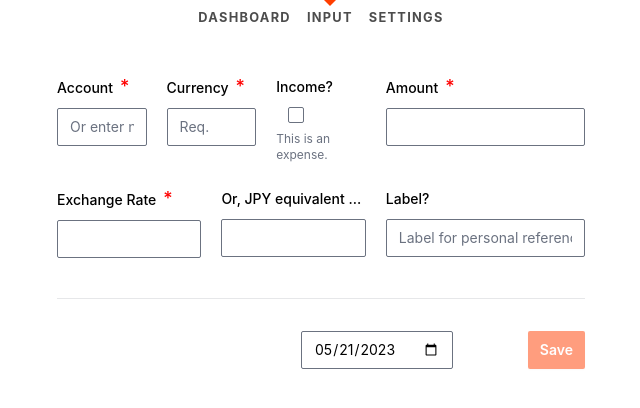
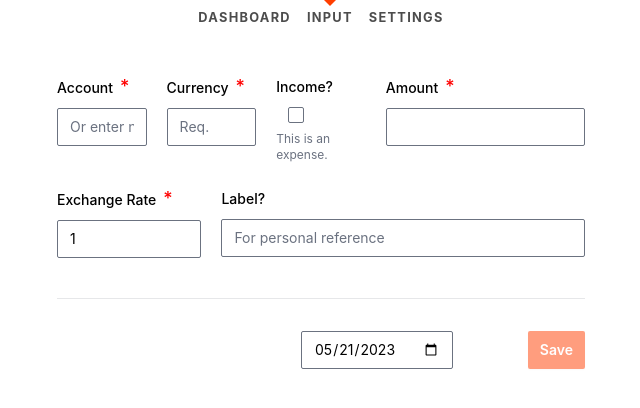
Before and after one commit to 0x5424/budget, a Svelte app: page / in a window 1280 px wide. Both pictures are taken after a click on the button "INPUT". Shown: the top 408 px of the page, without its empty margins (319-959 px from the left). Built offline with nearby package versions, Linux system fonts and the light colour scheme.

Commit message:
Add default rawRate value & show only when not mainCurrency selected
* Also update Settings descriptions

```diff
--- a/src/pages/Input.svelte
+++ b/src/pages/Input.svelte
@@ -1,6 +1,7 @@
 <script lang=ts>
   import type { Transaction } from 'src/lib/types'
   import { today, accounts, currencies, mainCurrency, mainAccount, DB, knownAccounts } from 'src/stores'
+  import { onMount } from 'svelte'
 
   let accountName: string = $mainAccount || ''
   let currencyName: string = $mainCurrency || ''
@@ -28,7 +29,7 @@
   function onSubmit() {
     const multiplyBy = sign ? 1 : -1
     // todo move to a store or smth
-    const formattedRate = rawRate.split('.').slice(0, 2).filter(s => Boolean(s.length)).map(s => s.replaceAll(/\D/g, '')).join('.')
+    const formattedRate = `${rawRate}`.split('.').slice(0, 2).filter(s => Boolean(s.length)).map(s => s.replaceAll(/\D/g, '')).join('.')
     const rateNum = Number(formattedRate)
 
     /**
@@ -66,11 +67,17 @@
     rawAmount = null
     sign = false
     label = ''
+    rateEquivalent = null
     // keep date
   }
+
+  onMount(() => {
+    // set rate onMount without affecting the reactive value's default
+    rawRate = '1'
+  })
 </script>
 
-<form class='container max-w-xl mx-auto px-6' on:submit|preventDefault={onSubmit}>
+<form autocomplete=off class='container max-w-xl mx-auto px-6' on:submit|preventDefault={onSubmit}>
   <section class='py-10 border-b border-gray-900/10'>
     <div class='grid grid-cols-7 md:grid-cols-10 gap-x-5 gap-y-6'>
       <div class='col-span-4 md:col-span-2'>
@@ -81,7 +88,7 @@
             id=account
             name=account
             list={$accounts.length ? 'accounts' : null}
-            class='block w-full rounded-sm sm:text-sm'
+            class='block w-full rounded-sm text-sm'
             placeholder='Or enter new name'
             bind:value={accountName}
           />
@@ -103,7 +110,7 @@
             required
             name=currency
             list=currencies
-            class='block w-full rounded-sm sm:text-sm'
+            class='block w-full rounded-sm text-sm'
             placeholder='Req.'
             bind:value={currencyName}
           />
@@ -133,15 +140,14 @@
             id=rawAmount
             name=rawAmount
             required
-            min=0
-            step=1
+            step=any
             inputmode=decimal
-            class='block w-full rounded-sm sm:text-sm'
+            class='block w-full rounded-sm md:text-sm'
             bind:value={rawAmount}
           />
         </div>
       </div>
-      <div class='col-span-3 md:col-span-3'>
+      <div class='col-span-3'>
         <label for=rawDate class='block text-sm font-medium leading-6'>Exchange Rate <span title=Required/></label>
         <div class=mt-2>
           <input
@@ -151,34 +157,42 @@
             required
             readonly={useRateEquivalent}
             inputmode=decimal
-            class='block w-full rounded-sm sm:text-sm'
+            class='block w-full rounded-sm text-sm'
             class:bg-gray-100={useRateEquivalent}
             bind:value={rawRate}
           />
         </div>
       </div>
+      {#if currencyName !== $mainCurrency}
         <div class='col-span-4 md:col-span-3'>
-        <label for=rateEquivalent class='block truncate text-sm font-medium leading-6'>Or, JPY equivalent (todo: suport more)</label>
+          <label for=rateEquivalent class='block truncate text-sm font-medium leading-6'>Or, {$mainCurrency} value</label>
           <div class=mt-2>
             <input
               type=text
               id=rateEquivalent
               name=rateEquivalent
               inputmode=decimal
-            class='block w-full rounded-sm sm:text-sm'
+              class='block w-full rounded-sm text-sm'
               bind:value={rateEquivalent}
             />
           </div>
         </div>
-      <div class='col-span-7 md:col-span-4'>
+      {/if}
+      <div
+        class={
+          currencyName === $mainCurrency ?
+          'col-span-4 md:col-span-7' :
+          'col-span-7 md:col-span-4'
+        }
+      >
         <label for=label class='block text-sm font-medium leading-6'>Label?</label>
         <div class=mt-2>
           <input
             type=text
             id=label
             name=label
-            class='block w-full rounded-sm sm:text-sm'
-            placeholder='Label for personal reference'
+            class='block w-full rounded-sm text-sm'
+            placeholder='For personal reference'
             bind:value={label}
           />
         </div>
--- a/src/pages/Settings.svelte
+++ b/src/pages/Settings.svelte
@@ -153,7 +153,7 @@
     <div class='grid grid-cols-3 md:grid-cols-5 gap-x-6 gap-y-8'>
       <div class='col-span-2 md:col-span-3'>
         <h3 class='block text-sm font-medium leading-6 mb-1'>Main currency</h3>
-        <p class='text-sm leading-6 text-gray-700 md:col-span-2 md:mt-0'>Select the base currency for the app. This affects dashboard calculations for the current period.</p>
+        <p class='text-sm leading-6 text-gray-700 md:col-span-2 md:mt-0'>The default currency for new transactions. Most importantly, <strong>all transaction exchange rates should be relative to this currency</strong>.</p>
       </div>
 
       <div class='col-span-1 md:col-span-2'>
@@ -207,7 +207,7 @@
     <div class='grid grid-cols-4 md:grid-cols-5 gap-x-2 gap-y-8'>
       <div class='col-span-2 md:col-span-3'>
         <h3 class='block text-sm font-medium leading-6 mb-1'>Creditors</h3>
-        <p class='text-sm leading-6 text-gray-700 md:col-span-2 md:mt-0'>Specify which accounts transact with a monthly balance. Selecting an account here causes their expenses to be deducted from the <em>next</em> month's balance, as a repayment of debt.</p>
+        <p class='text-sm leading-6 text-gray-700 md:col-span-2 md:mt-0'>Specify which accounts transact with a monthly balance. Selecting an account here marks all "income" (transactions with a positive amount) as a repayment of debt.</p>
       </div>
 
       <div class='col-span-2 md:col-span-2'>
@@ -235,7 +235,7 @@
       <div class='grid grid-cols-4 md:grid-cols-5 gap-x-6 gap-y-8'>
         <div class='col-span-2 md:col-span-3'>
           <h3 class='block text-sm font-medium leading-6 mb-1'>High-trust Creditors</h3>
-          <p class='text-sm leading-6 text-gray-700 md:col-span-2 md:mt-0'>A subset of creditors, these accounts charge 0 interest for their loans. Selecting an account here prevents an equivalent repayment expense from being generated in next month's projected balance.</p>
+          <p class='text-sm leading-6 text-gray-700 md:col-span-2 md:mt-0'>A subset of creditors, these accounts charge 0 interest for their loans. Selecting an account here omits their monthly balance from being deducted in the "upcoming expenses" calculation (not done yet).</p>
         </div>
 
         <div class='col-span-2 md:col-span-2'>
@@ -263,9 +263,8 @@
     <section class='py-6 border-b border-gray-900/01'>
       <div class='grid grid-cols-3 md:grid-cols-5 gap-x-6 gap-y-8'>
         <div class='col-span-3 md:col-span-5'>
-          <h3 class='block text-sm font-medium leading-6 mb-1'>Income filters</h3>
-          <p class='text-sm leading-6 text-gray-700 md:col-span-2 md:mt-0'>During monthly calculations of <em>income</em>, any transations matching these conditions will be omitted. <strong>
-          This doesn't affect expense calculation.</strong> currently doesn't work lol</p>
+          <h3 class='block text-sm font-medium leading-6 mb-1'>Categories</h3>
+          <p class='text-sm leading-6 text-gray-700 md:col-span-2 md:mt-0'>Define arbitrary filters to group transactions matching certain parameters. Any transactions matching the filters will be put into the same "category", useful for getting insights on spending patterns. (not done yet lol)</p>
         </div>
 
         <div class='col-span-3 md:col-span-5'>
```
Also changed, not shown: 1 other file (tests, documents, lock files or other folders). Lines whose indentation alone changed are shown as unchanged.
